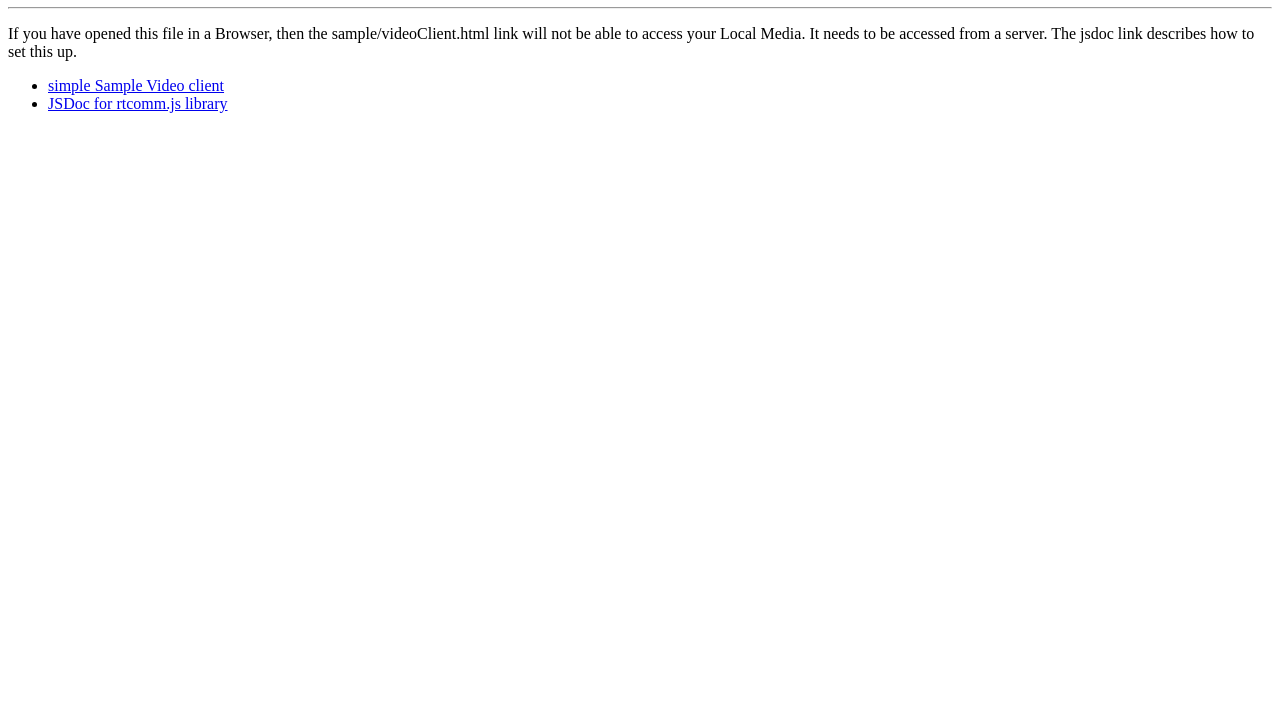
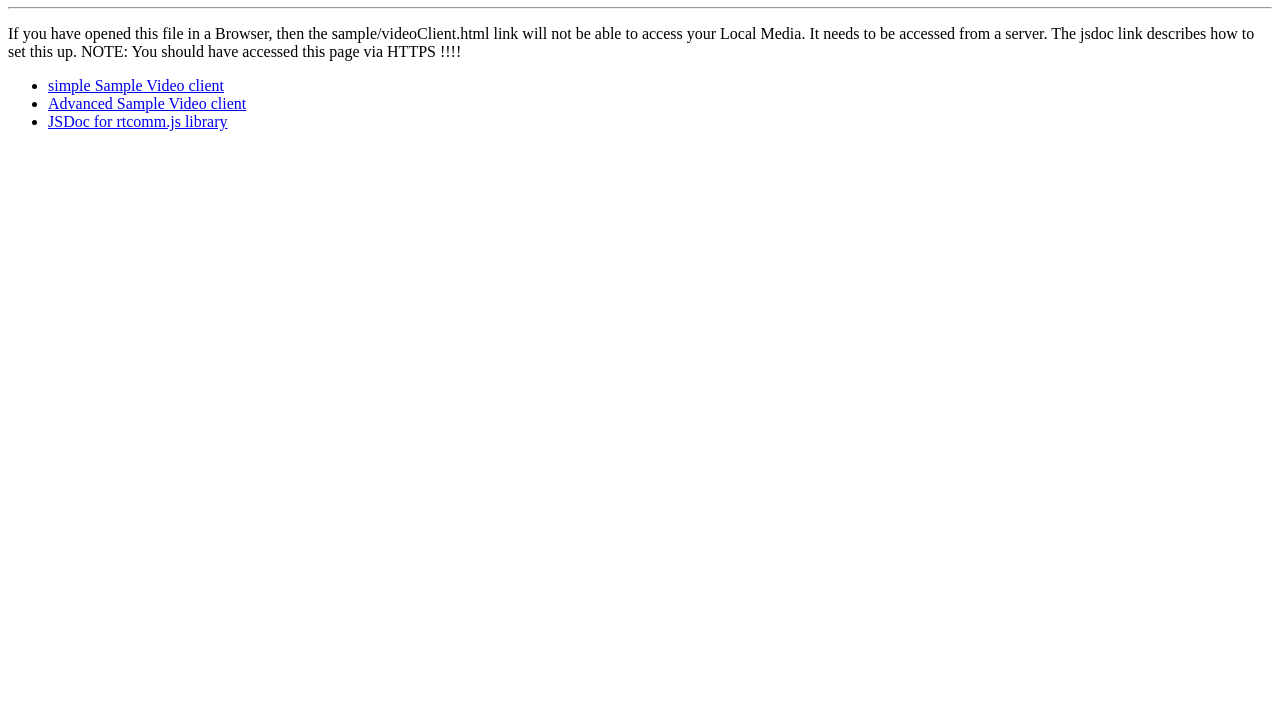
Before and after one commit to WASdev/sample.angular-rtcomm, a website: page public/index.html in a window 1280 px wide. Shown: the part 73-800 px from the top of the page. Drawn offline with Linux system fonts and the light colour scheme.

Commit message:
Update index.html

```diff
--- a/public/index.html
+++ b/public/index.html
@@ -14,10 +14,13 @@
   <p>
   If you have opened this file in a Browser, then the sample/videoClient.html link will not be able to access your Local Media.  It needs to be accessed from a server.
   The jsdoc link describes how to set this up.
-  </p>
+
+
+  NOTE:  You should have accessed this page via HTTPS !!!!  </p>
 
   <ul>
     <li><a href="sample/videoClient.html"> simple Sample Video client</a></li>
+    <li><a href="sample/videoClient-adv.html"> Advanced Sample Video client</a></li>
     <li><a href="jsdoc/index.html"> JSDoc for rtcomm.js library</a></li>
   </ul>
 </body>
```
